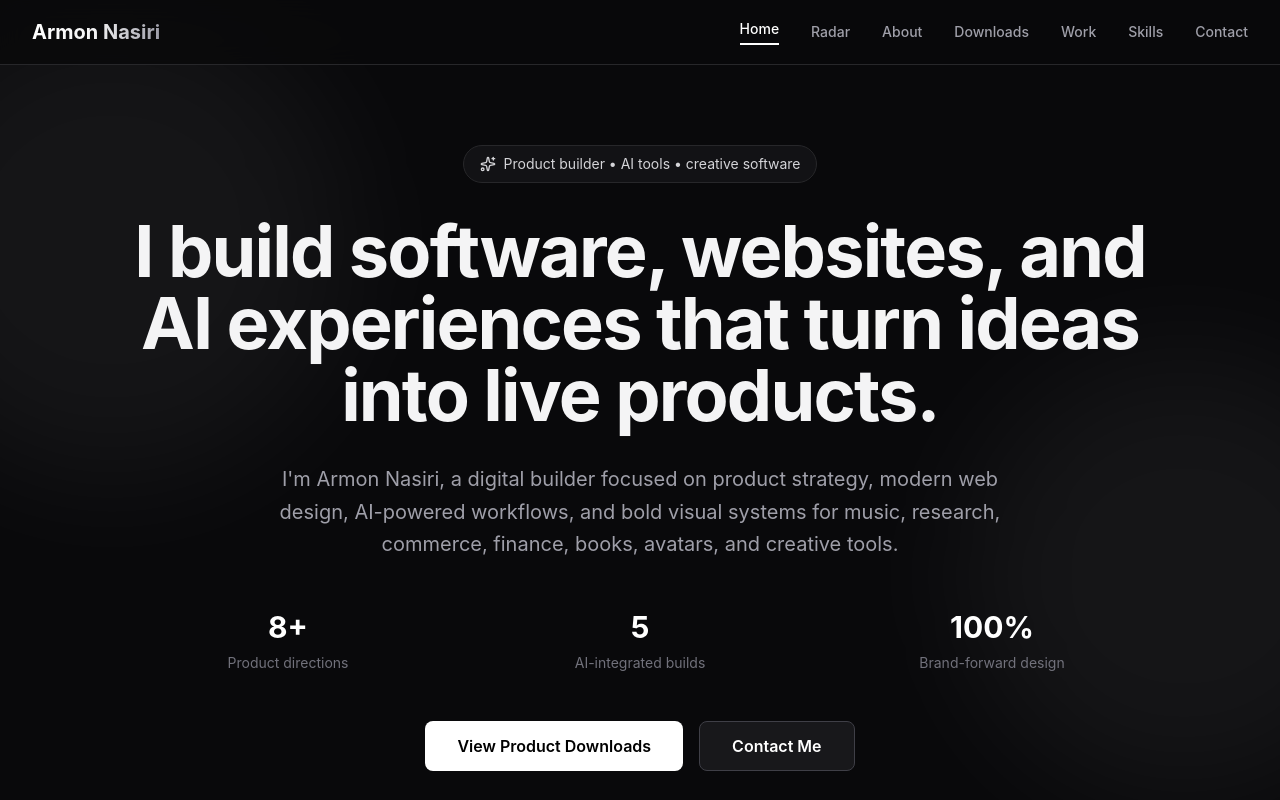
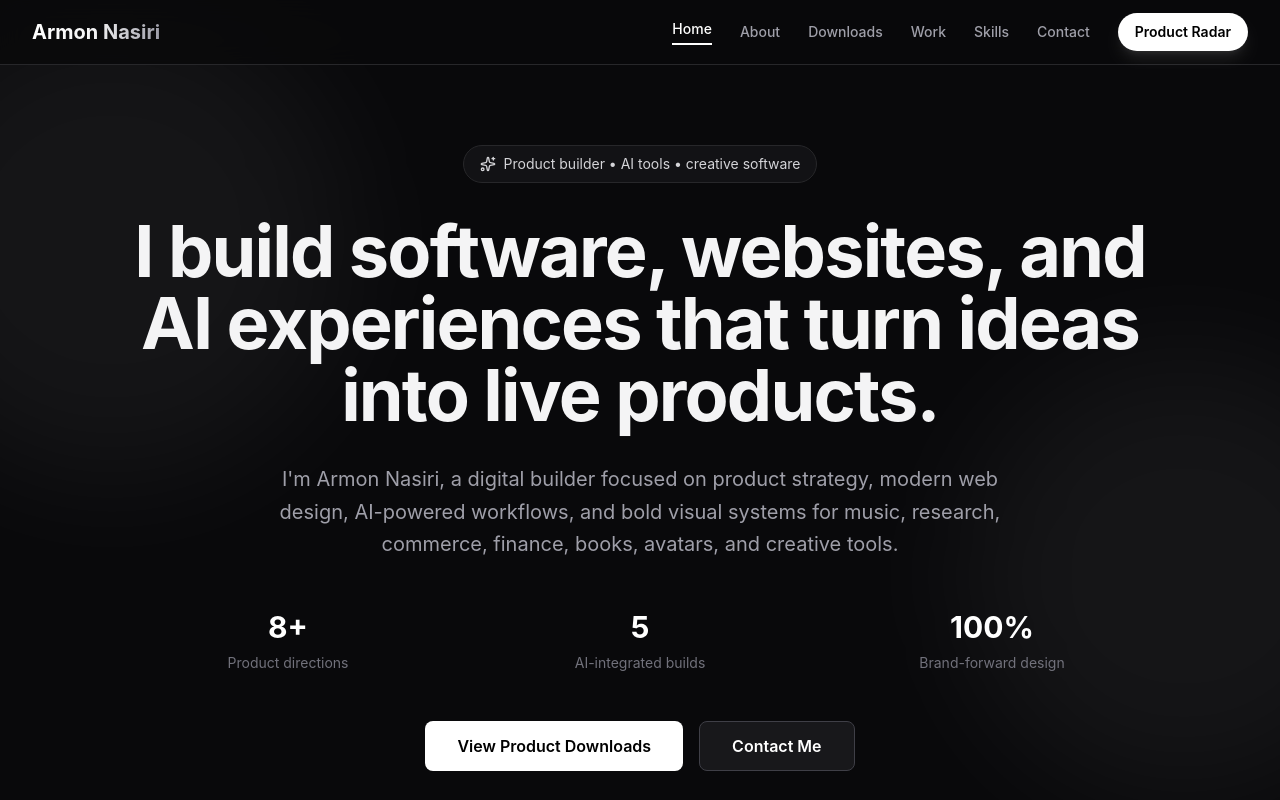
Before and after one commit to armonon/portfolioo, a React app: page / in a window 1280 px wide. Shown: the top 800 px of the page. Built offline with nearby package versions, Linux system fonts and the light colour scheme; the HTML template or start-up script is replaced by a standard one.

Commit message:
Make Product Radar a toolbar button

```diff
--- a/src/App.tsx
+++ b/src/App.tsx
@@ -366,7 +366,6 @@ function App() {
 
   const navItems = [
     { label: "Home", id: "hero" },
-    { label: "Radar", id: "product-radar", page: true },
     { label: "About", id: "about" },
     { label: "Downloads", id: "downloads" },
     { label: "Work", id: "projects" },
@@ -432,7 +431,7 @@ function App() {
             </motion.div>
 
             {/* Desktop Menu */}
-            <div className="hidden md:flex gap-8">
+            <div className="hidden md:flex items-center gap-7">
               {navItems.map((item) => (
                 <button
                   key={item.id}
@@ -446,6 +445,14 @@ function App() {
                   {item.label}
                 </button>
               ))}
+              <motion.button
+                whileHover={{ scale: 1.05, y: -1 }}
+                whileTap={{ scale: 0.96 }}
+                onClick={() => scrollToSection("product-radar")}
+                className="rounded-full border border-white/15 bg-white px-4 py-2 text-sm font-semibold text-black shadow-lg shadow-white/10 transition-colors hover:bg-zinc-100"
+              >
+                Product Radar
+              </motion.button>
             </div>
 
             {/* Mobile Menu Button */}
@@ -478,6 +485,12 @@ function App() {
                   {item.label}
                 </button>
               ))}
+              <button
+                onClick={() => scrollToSection("product-radar")}
+                className="mt-2 block w-full rounded-lg bg-white px-4 py-3 text-left text-sm font-semibold text-black transition-colors hover:bg-zinc-100"
+              >
+                Product Radar
+              </button>
             </motion.div>
           )}
         </div>
```
